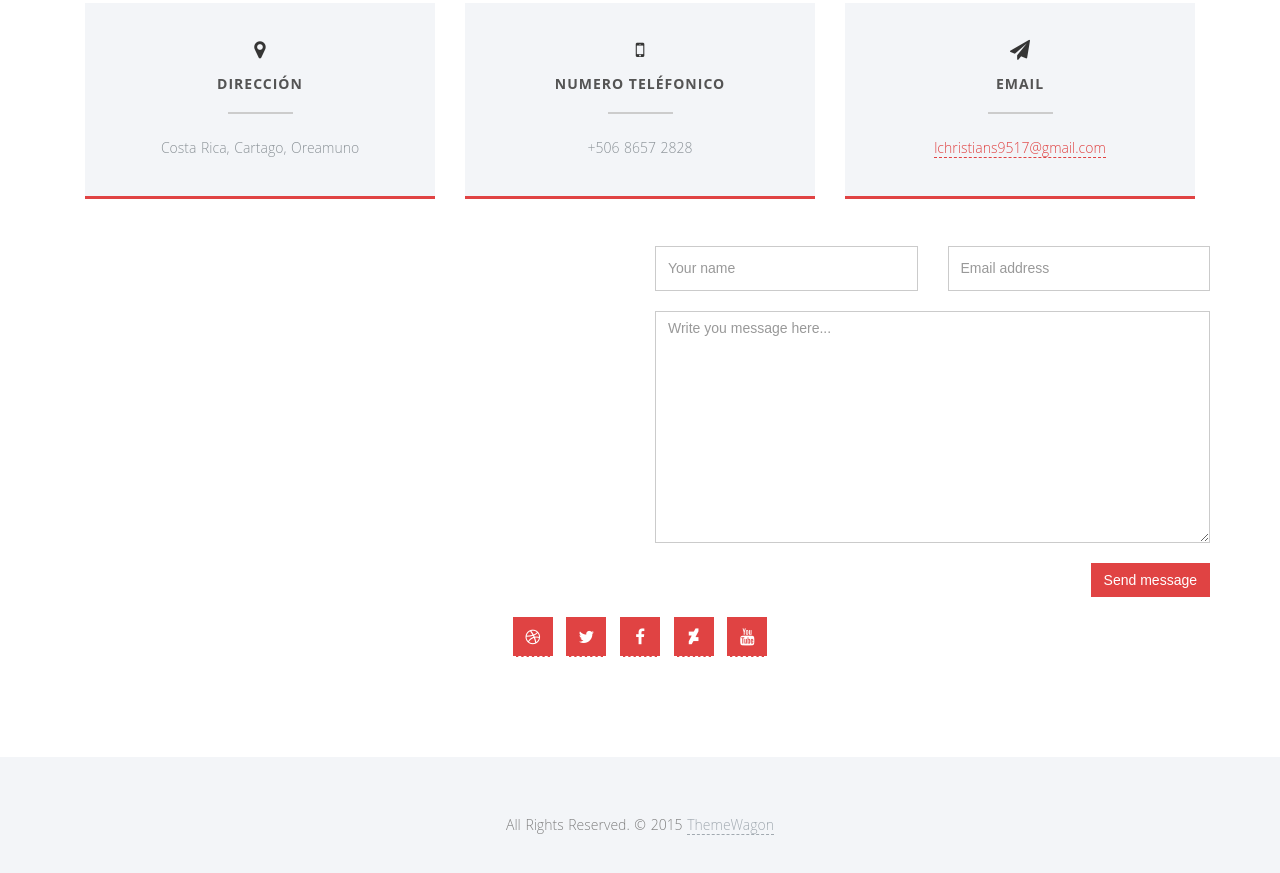
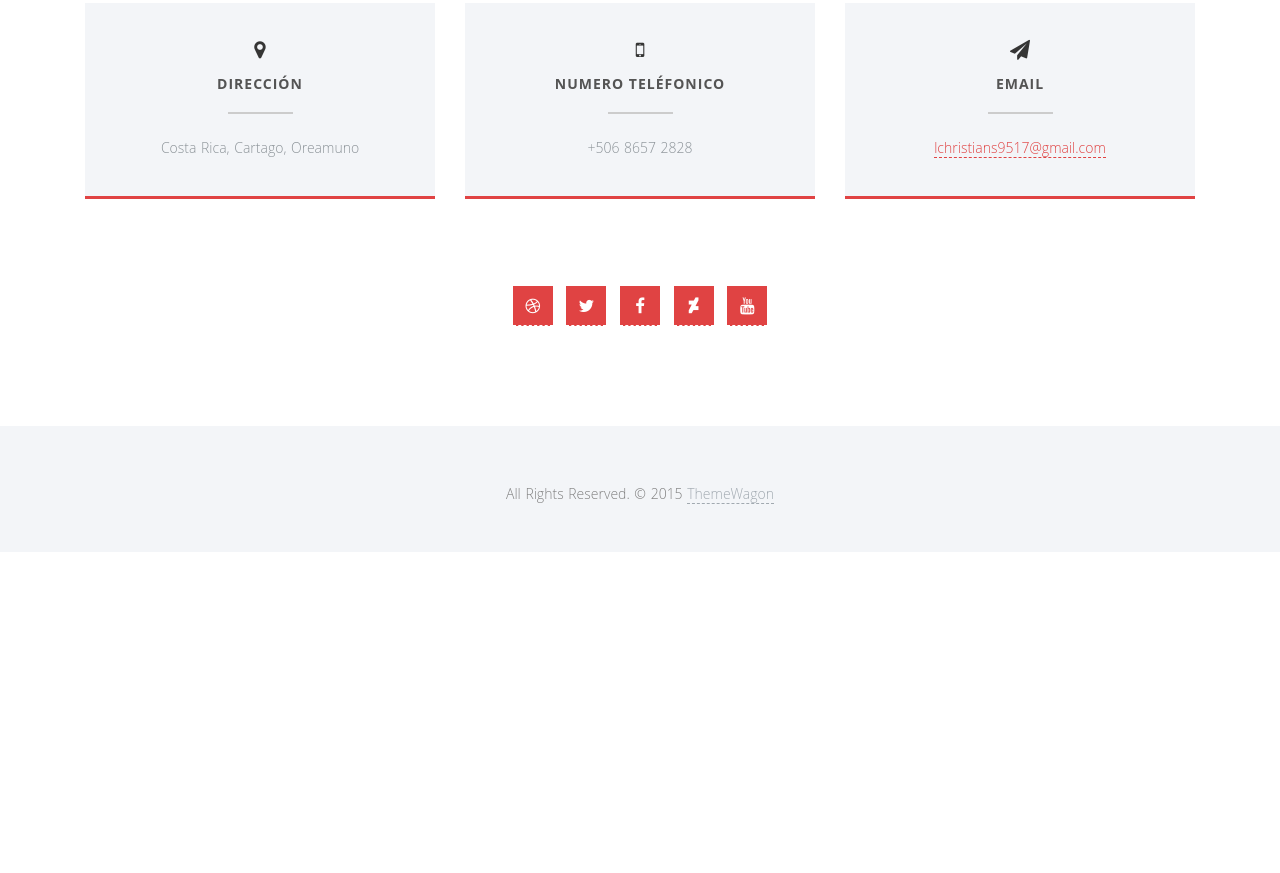
Before and after one commit to LoanaChristian/portfolio, a plain HTML site: page index.html in a window 1280 px wide. Shown: the part 6307-7180 px from the top of the page. After the commit the page ends 6859 px from the top, so only its background shows below. Drawn offline with nearby package versions, Linux system fonts and the light colour scheme.

Commit message:
delete form

```diff
--- a/index.html
+++ b/index.html
@@ -521,40 +521,6 @@
                 </div>
               </div>
             </div>
-			<div class="row">
-			  <!-- Google Maps (Change your Settings below) -->
-			  <div class="col-md-6">
-			    <div id="googlemaps"></div>
-			  </div>
-			  <!-- Contact Form -->
-			  <div class="col-md-6 contact">
-			     <form role="form">
-				            <!-- Name -->
-                            <div class="row">
-                                <div class="col-md-6">
-								    <!-- E-Mail -->
-                                    <div class="form-group">
-                                        <input type="text" class="form-control" placeholder="Your name">
-                                    </div>
-                                </div>
-                                <div class="col-md-6">
-								    <!-- Phone Number -->
-                                    <div class="form-group">
-                                        <input type="email" class="form-control" placeholder="Email address">
-                                    </div>
-                                </div>
-                            </div>
-							<!-- Message Area -->
-                            <div class="form-group">
-                                <textarea class="form-control" placeholder="Write you message here..." style="height:232px;"></textarea>
-                            </div>
-							<!-- Subtmit Button -->
-                            <button type="submit" class="btn btn-send">
-                                Send message
-                            </button>
-                        </form>
-			  </div>
-			</div>
 			<br>
 			<!-- Social Buttons - use font-awesome, past in what you want -->
             <div class="row">
```
